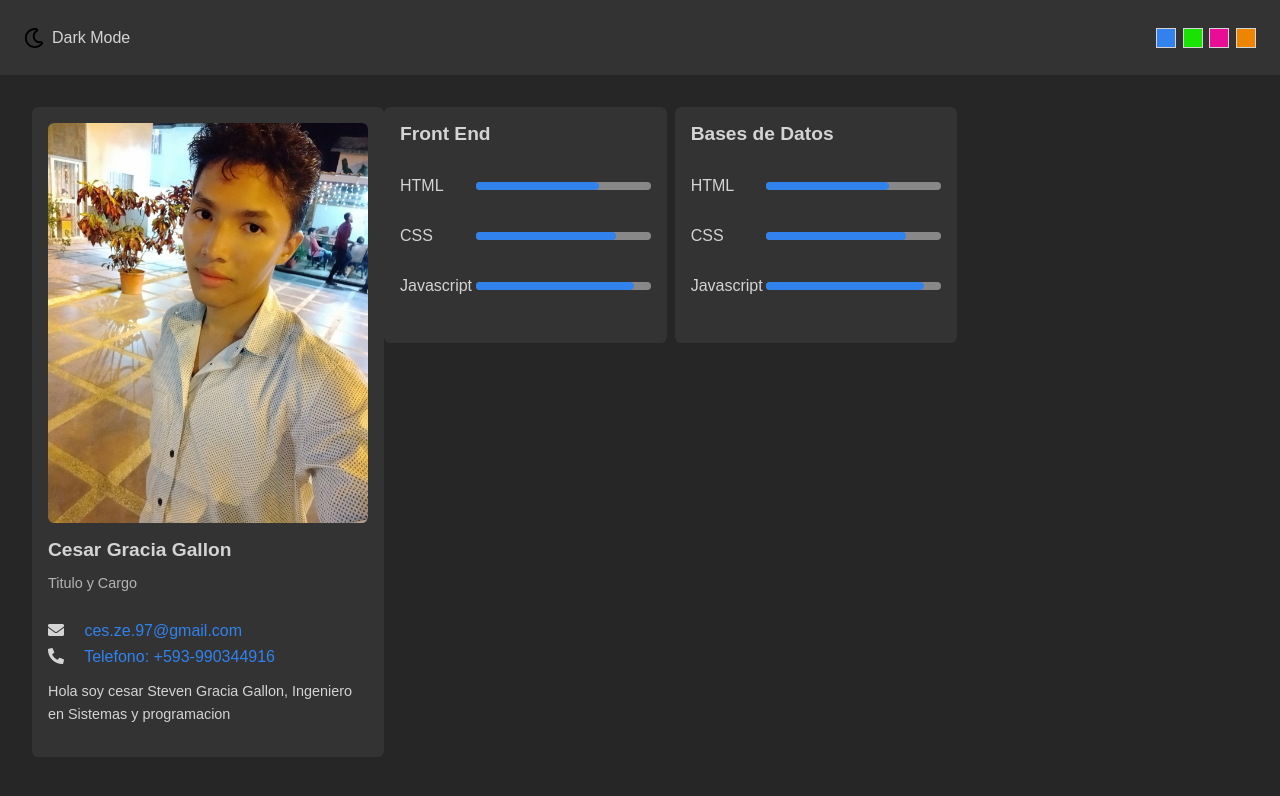
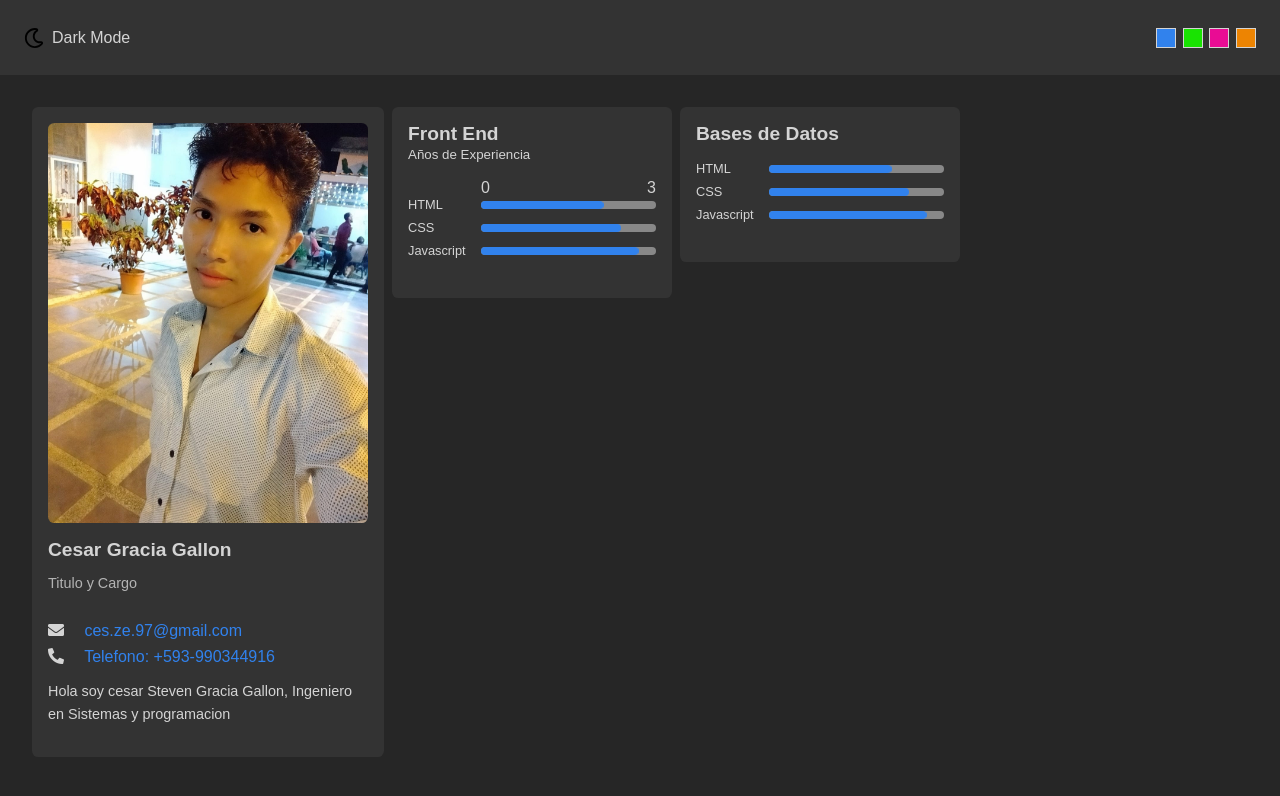
Before and after one commit to CesarGracia97/Porta, a plain HTML site: page index.html in a window 1280 px wide. Drawn offline with Linux system fonts and the light colour scheme.

Commit message:
Cambio de etikueta en main

```diff
--- a/css/styles.css
+++ b/css/styles.css
@@ -109,6 +109,7 @@ body.dark{
 .main{
     display: grid;
     padding: 2em;
+    gap: 0.5em;
 }
 @media screen and (min-width:720px){
     .main{
@@ -125,6 +126,7 @@ body.dark{
     .column--right{
         grid-template-columns: repeat(3, 1fr);
         grid-template-rows: repeat(3, min-content);
+        align-items: start;
     }
 }
 
@@ -167,10 +169,23 @@ body.dark{
     padding: 1em 0;
 }
 
+.skills__header{
+    display: flex;
+    justify-content: space-between;
+    width: 175px;
+    margin-left: auto;
+}
+
+.skills__tech{
+    margin: 0;
+    font-size: 0.8rem;
+}
+
 .skills__item{
     display: flex;
     align-items: center;
     justify-content: space-between;
+    margin-bottom: 0.5em;
 }
 
 .skills__bar,
--- a/index.html
+++ b/index.html
@@ -64,7 +64,12 @@
       <section class="column column--right">
         <article class="card">
           <h2 class="card__title">Front End</h2>
+          <small>Años de Experiencia</small>
           <div class="skills">
+            <div class="skills__header">
+              <span class="skills__start-level">0</span>
+              <span class="skills__start-level">3</span>
+            </div>
             <div class="skills__item">
               <p class="skills__tech">HTML</p>
               <div class="skills__bar skills__bar--70"></div>
```
